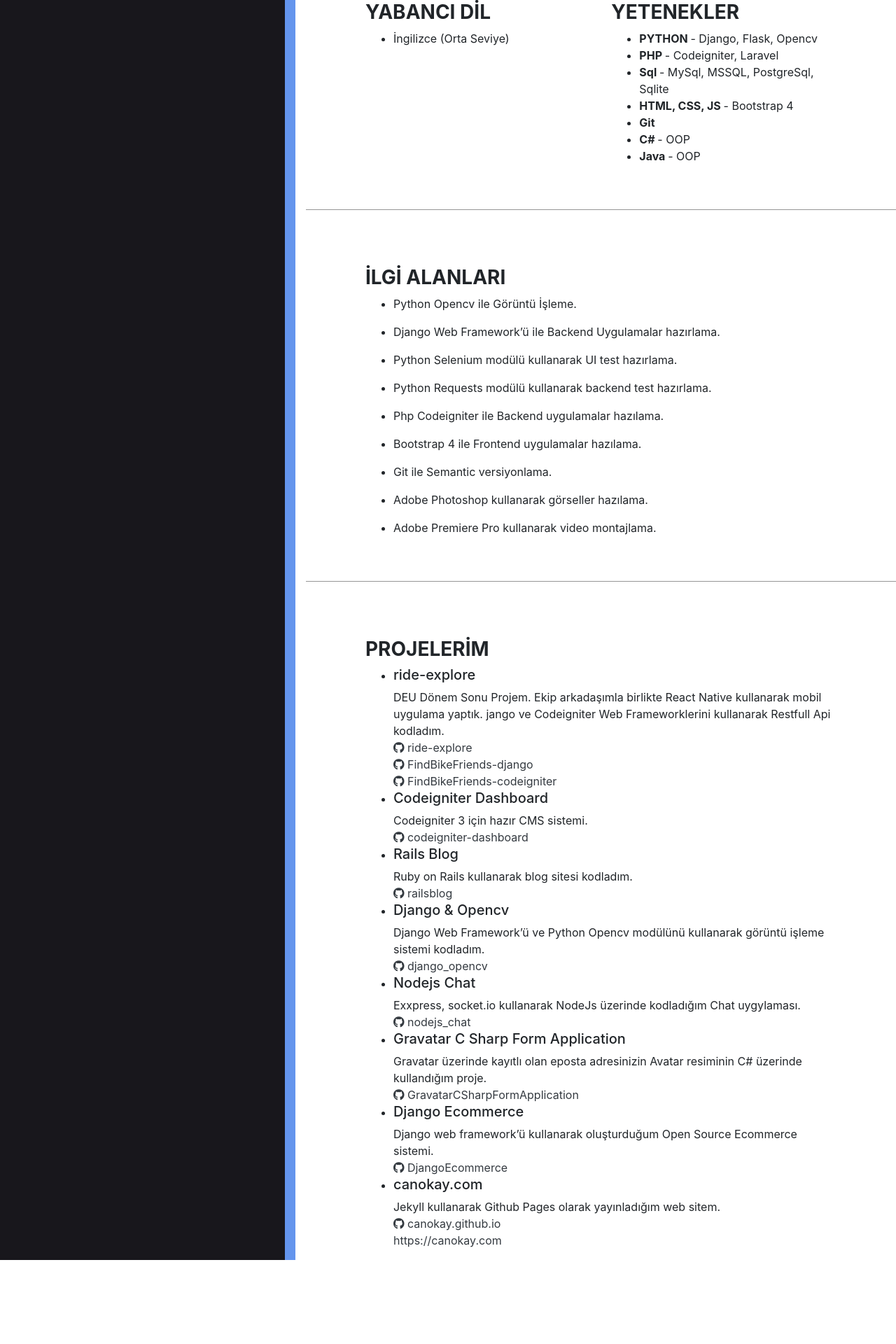
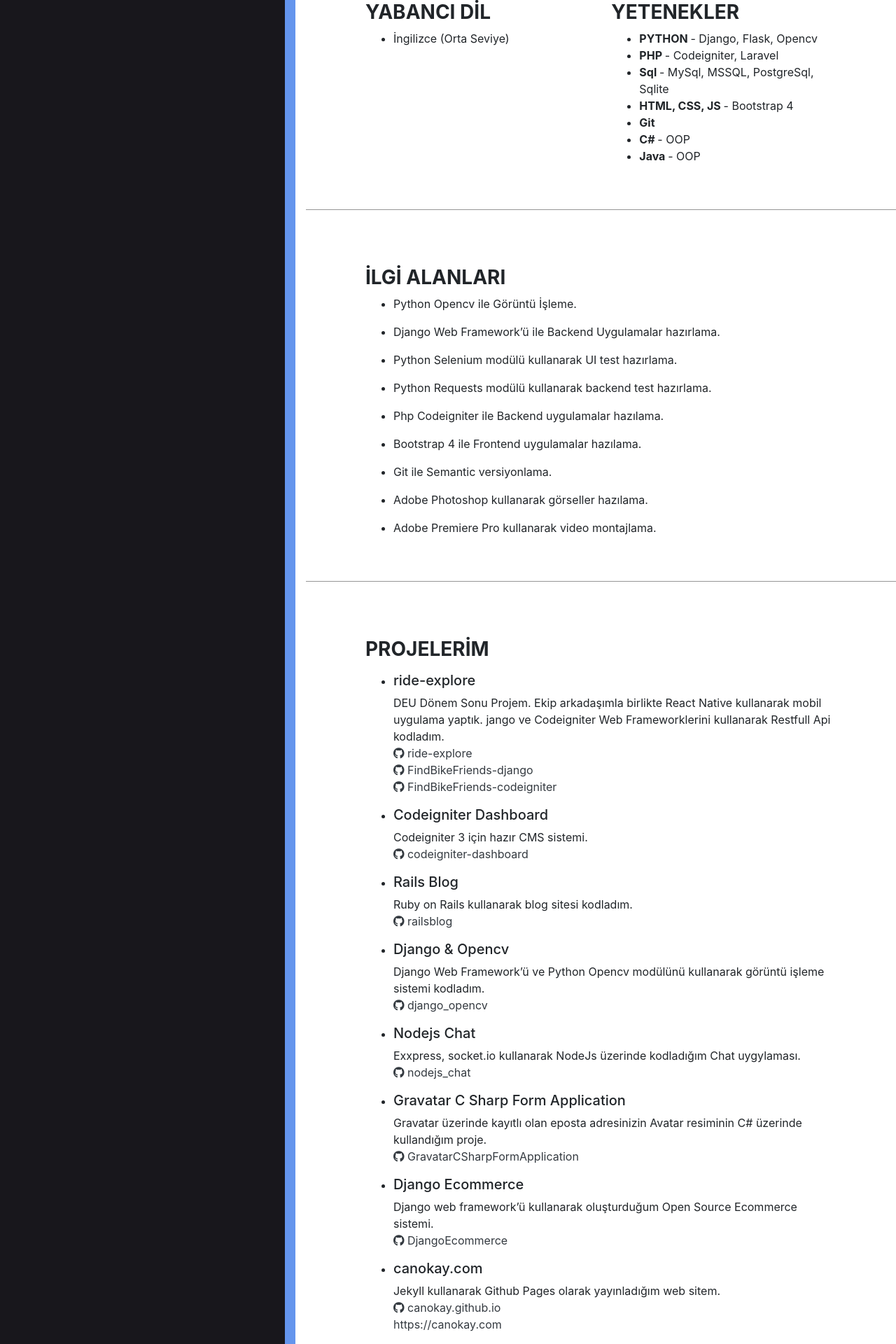
Before and after one commit to canokay/canokay.github.io, a Jekyll site: the page cv.html, which Jekyll copies as it is, in a window 1280 px wide. Shown: the part 1528-3448 px from the top of the page at 70% size. Built offline with Jekyll 4.4.1, drawn with Linux system fonts in a browser that asks for light colours; nearby versions of some CDN libraries; before the commit the page ends 3328 px from its top, so only the background shows below that.

Commit message:
Update cv.html

```diff
--- a/cv.html
+++ b/cv.html
@@ -348,7 +348,7 @@
                                 <div class="col-md-12">
                                     <h3 class="text-left font-weight-bold">PROJELERİM</h3>
                                     <ul>
-                                        <li>
+                                        <li class="mt-3">
                                             <h5>ride-explore</h5>
                                             <ul class="list-none">
                                                 <li>
@@ -365,7 +365,7 @@
                                                 </li>
                                             </ul>
                                         </li>
-                                        <li>
+                                        <li class="mt-3">
                                             <h5>Codeigniter Dashboard</h5>
                                             <ul class="list-none">
                                                 <li>
@@ -375,7 +375,7 @@
                                                     <a href="https://github.com/canokay/codeigniter-dashboard" target="_blank" class="text-dark"><i class="fab fa-github"></i> codeigniter-dashboard</a>
                                             </ul>
                                         </li>
-                                        <li>
+                                        <li class="mt-3">
                                             <h5>Rails Blog</h5>
                                             <ul class="list-none">
                                                 <li>
@@ -386,7 +386,7 @@
                                                 </li>
                                             </ul>
                                         </li>
-                                        <li>
+                                        <li class="mt-3">
                                             <h5>Django & Opencv</h5>
                                             <ul class="list-none">
                                                 <li>
@@ -397,7 +397,7 @@
                                                 </li>
                                             </ul>
                                         </li>
-                                        <li>
+                                        <li class="mt-3">
                                             <h5>Nodejs Chat</h5>
                                             <ul class="list-none">
                                                 <li>
@@ -408,7 +408,7 @@
                                                 </li>
                                             </ul>
                                         </li>
-                                        <li>
+                                        <li class="mt-3">
                                             <h5>Gravatar C Sharp Form Application</h5>
                                             <ul class="list-none">
                                                 <li>
@@ -419,7 +419,7 @@
                                                 </li>
                                             </ul>
                                         </li>
-                                        <li>
+                                        <li class="mt-3">
                                             <h5>Django Ecommerce</h5>
                                             <ul class="list-none">
                                                 <li>
@@ -430,7 +430,7 @@
                                                 </li>
                                             </ul>
                                         </li>
-                                        <li>
+                                        <li class="mt-3">
                                             <h5>canokay.com</h5>
                                             <ul class="list-none">
                                                 <li>
```
